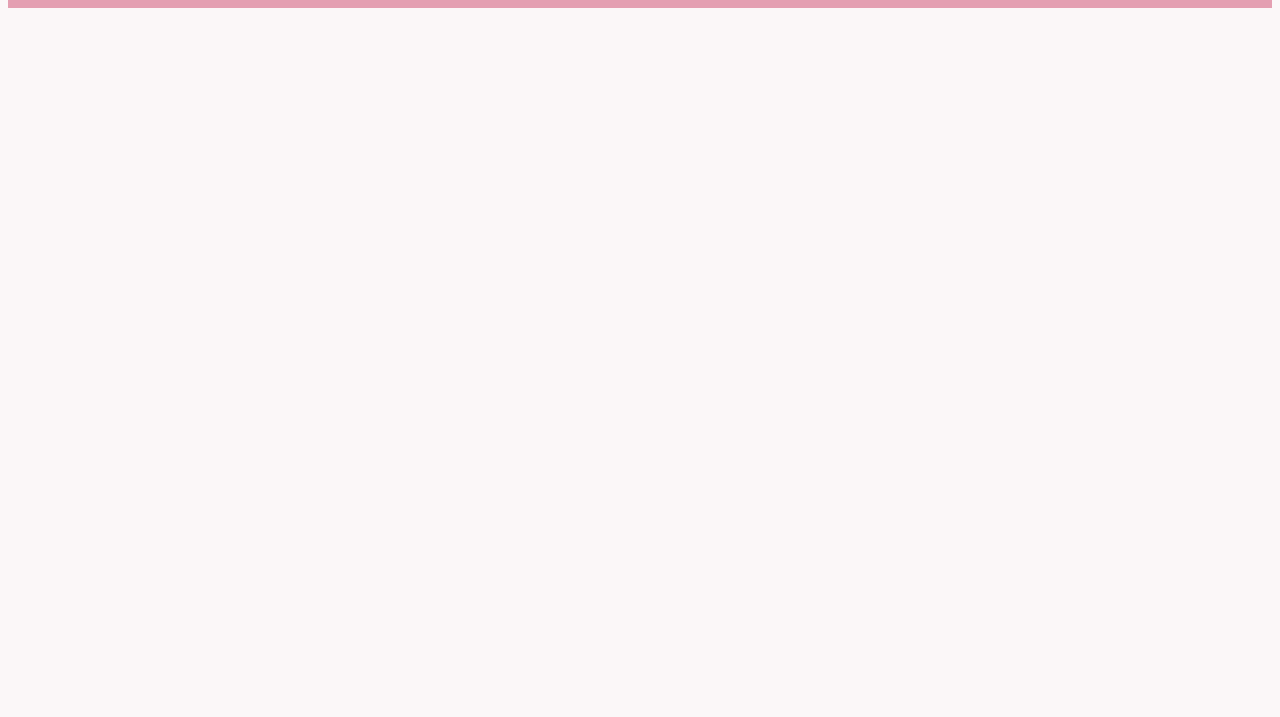
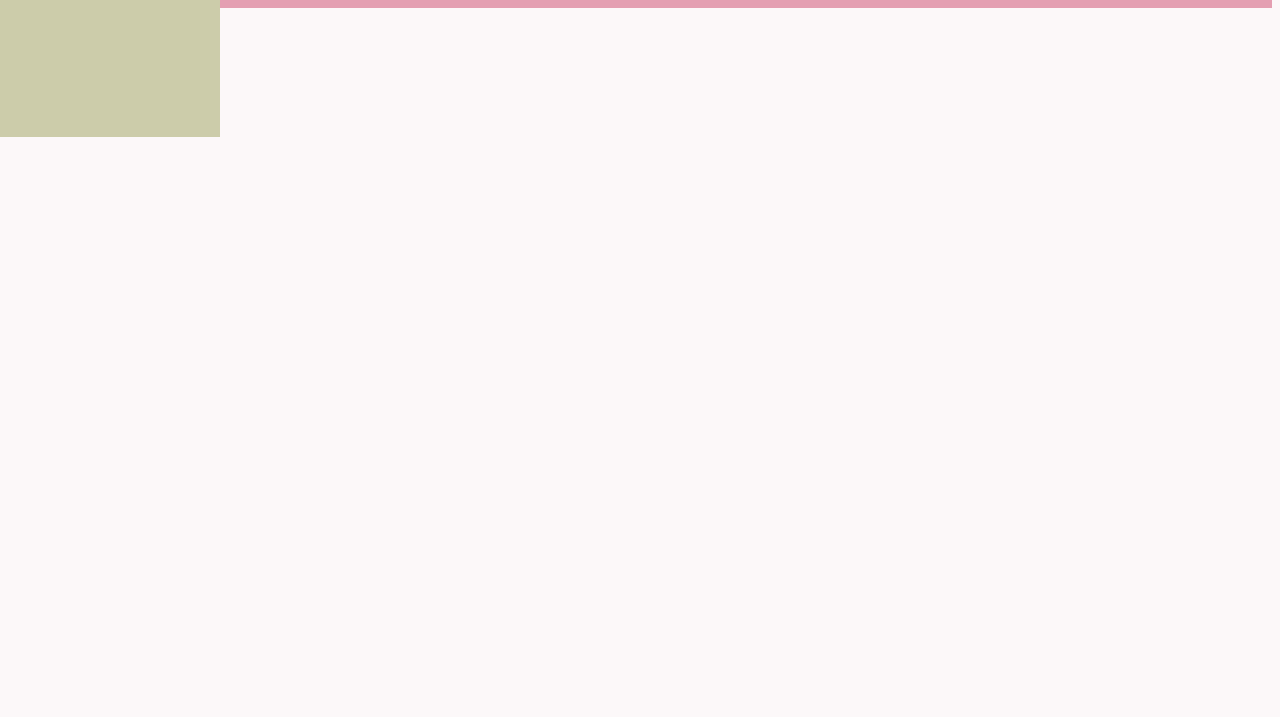
Before and after one commit to jeancochrane/predictions, a Gatsby site: page / in a window 1280 px wide. Shown: the part 83-800 px from the top of the page. Built offline with nearby package versions, Linux system fonts and the light colour scheme; Gatsby itself is replaced by a stand-in of ours.

Commit message:
Add sticky note component

```diff
--- /dev/null
+++ b/src/components/sticky.js
@@ -0,0 +1,89 @@
+import React from 'react'
+import ReactDOM from 'react-dom'
+
+const getOffset = (element) => {
+  if (!element.getClientRects().length) { return { top: 0, left: 0 }}
+  const rect = element.getBoundingClientRect();
+  const win = element.ownerDocument.defaultView;
+  return {
+    top: rect.top + win.pageYOffset,
+    left: rect.left + win.pageXOffset
+  }
+}
+
+class Sticky extends React.Component {
+  constructor(props) {
+    super(props)
+    this.state = {
+      pos: props.initialPos ? props.initialPos : {x: 0, y: 0},
+      dragging: false,
+      rel: null // position relative to the cursor
+    }
+  }
+
+  // we could get away with not having this (and just having the listeners on
+  // our div), but then the experience would be possibly be janky. If there's
+  // anything w/ a higher z-index that gets in the way, then you're toast,
+  // etc.
+  componentDidUpdate = (props, state) => {
+    if (this.state.dragging && !state.dragging) {
+      document.addEventListener('mousemove', this.onMouseMove)
+      document.addEventListener('mouseup', this.onMouseUp)
+    } else if (!this.state.dragging && state.dragging) {
+      document.removeEventListener('mousemove', this.onMouseMove)
+      document.removeEventListener('mouseup', this.onMouseUp)
+    }
+  }
+
+  // calculate relative position to the mouse and set dragging=true
+  onMouseDown = (e) => {
+    const pos = getOffset(ReactDOM.findDOMNode(this))
+    this.setState({
+      dragging: true,
+      rel: {
+        x: e.pageX - pos.left,
+        y: e.pageY - pos.top
+      }
+    })
+    e.stopPropagation()
+    e.preventDefault()
+  }
+
+  onMouseUp = (e) => {
+    this.setState({dragging: false})
+    e.stopPropagation()
+    e.preventDefault()
+  }
+
+  onMouseMove = (e) => {
+    if (!this.state.dragging) return
+    this.setState({
+      pos: {
+        x: e.pageX - this.state.rel.x,
+        y: e.pageY - this.state.rel.y
+      }
+    })
+    e.stopPropagation()
+    e.preventDefault()
+  }
+
+  render = () => {
+    return (
+      <div
+        className='sticky'
+        onMouseDown={this.onMouseDown}
+        onMouseUp={this.onMouseUp}
+        onMouseMove={this.onMouseMove}
+        style={{
+          position: 'absolute',
+          left: this.state.pos.x + 'px',
+          top: this.state.pos.y + 'px',
+        }}
+      >
+        {this.props.children}
+      </div>
+    )
+  }
+}
+
+export default Sticky
--- a/src/pages/index.js
+++ b/src/pages/index.js
@@ -2,10 +2,14 @@ import React from "react"
 
 import Layout from "../components/layout"
 import SEO from "../components/seo"
+import Sticky from '../components/sticky'
 
 const IndexPage = () => (
   <Layout>
     <SEO title="Home" />
+    <Sticky>
+      Drag Me! See how children are passed through to the div!
+    </Sticky>
   </Layout>
 )
 
--- a/src/styles/global.css
+++ b/src/styles/global.css
@@ -1,3 +1,12 @@
 body {
   background-color: #fcf8f9;
 }
+
+.sticky {
+  cursor: pointer;
+  width: 200px;
+  height: 200px;
+  background-color: #cca;
+  border: '2px solid #aa5';
+  padding: 10px;
+}
```
